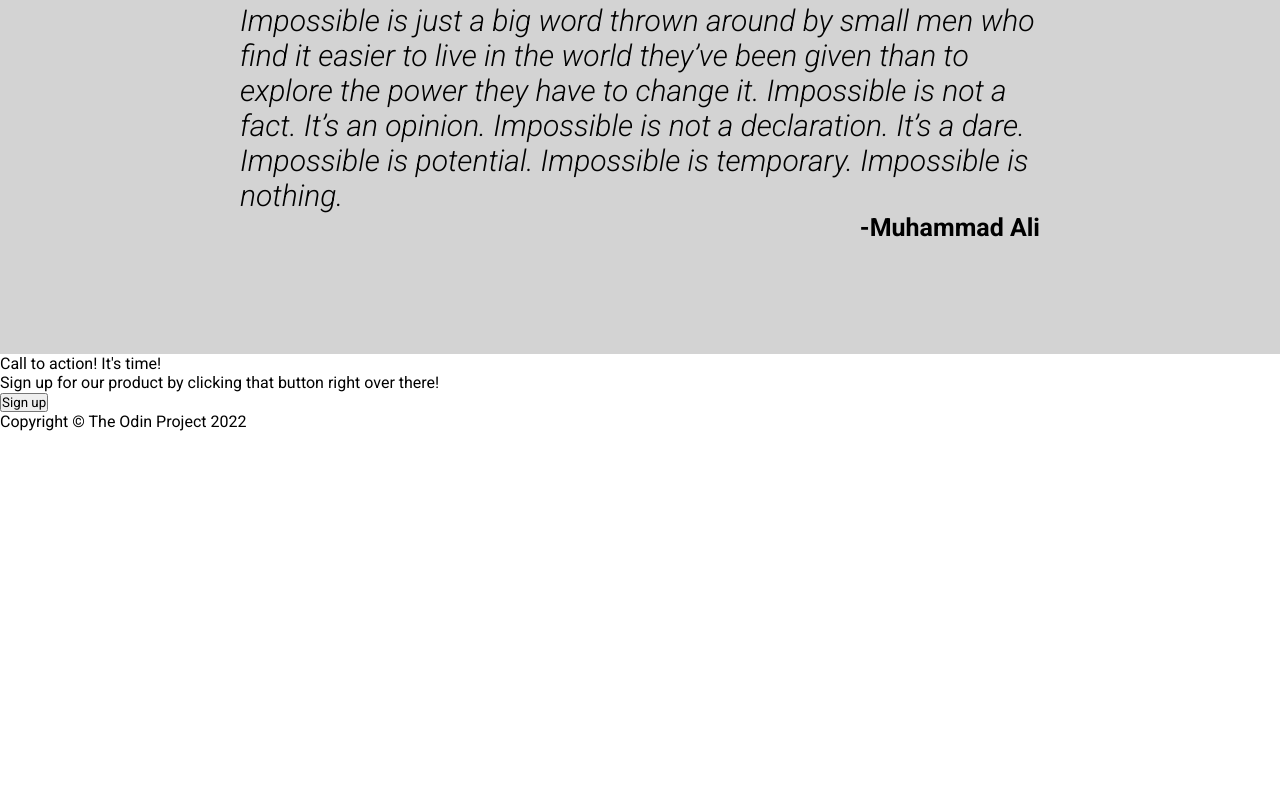
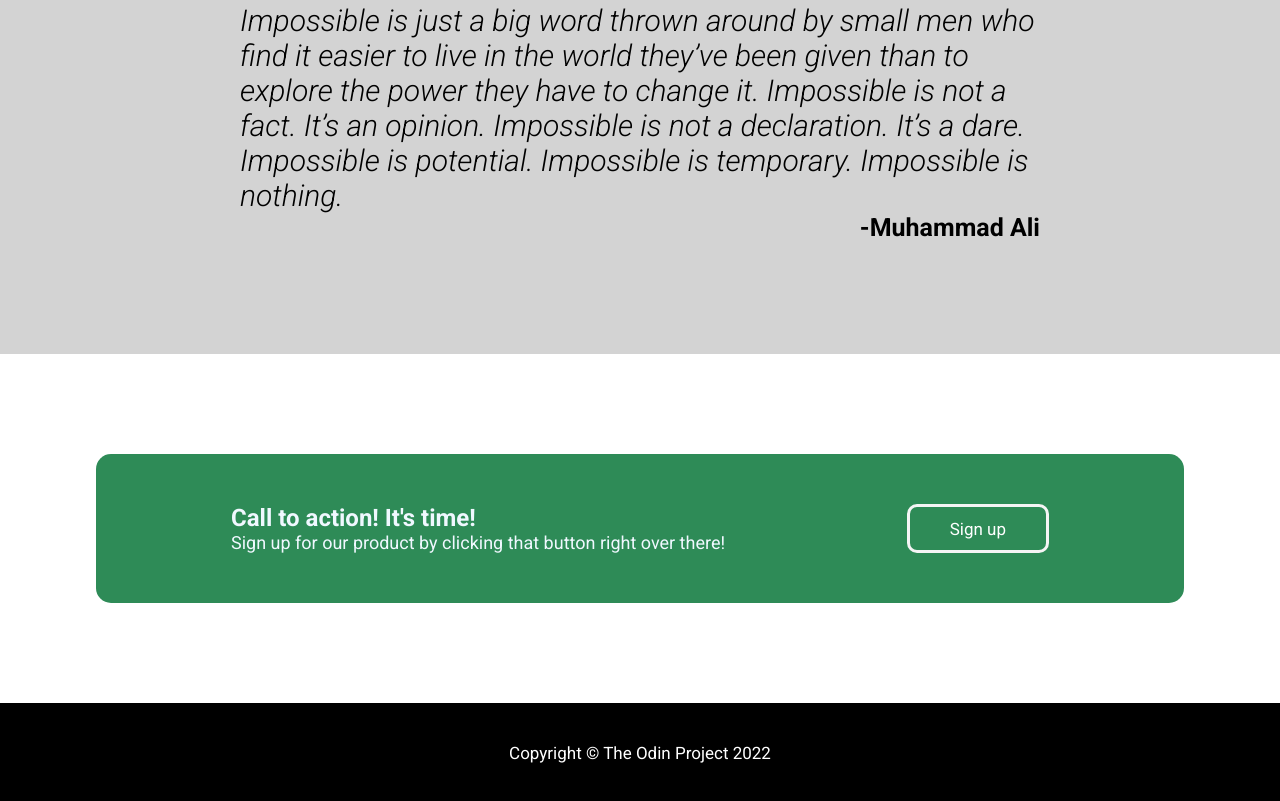
Before and after one commit to muhammadjufry/odin-landingPage, a plain HTML site: page index.html in a window 1280 px wide. Shown: the part 1034-1835 px from the top of the page. Before the commit the page ends 1465 px from the top, so only its background shows below. Drawn offline with Linux system fonts and the light colour scheme.

Commit message:
Style the last section and footer

```diff
--- a/css/styles.css
+++ b/css/styles.css
@@ -145,3 +145,48 @@ article {
   font-size: 25px;
   font-weight: bold;
 }
+
+.action {
+  padding: 100px 50px;
+  display: flex;
+  justify-content: center;
+}
+
+.action-content {
+  background-color: seagreen;
+  padding: 50px 135px;
+  border-radius: 15px;
+  display: flex;
+  width: 100%;
+  max-width: 68rem;
+  justify-content: space-between;
+}
+
+.action-content-text span {
+  color: aliceblue;
+  font-weight: bold;
+  font-size: 24px;
+}
+
+.action-content-text p {
+  color: aliceblue;
+  font-size: 18px;
+}
+
+.action button {
+  color: white;
+  font-size: 17px;
+  background-color: transparent;
+  border: 3px solid whitesmoke;
+  border-radius: 10px;
+  padding: 0 40px;
+}
+
+footer {
+  background-color: black;
+  color: white;
+  font-size: 17px;
+  padding: 40px 0;
+  display: flex;
+  justify-content: center;
+}
```
Also changed, not shown: index.html (+0 -3 lines).
